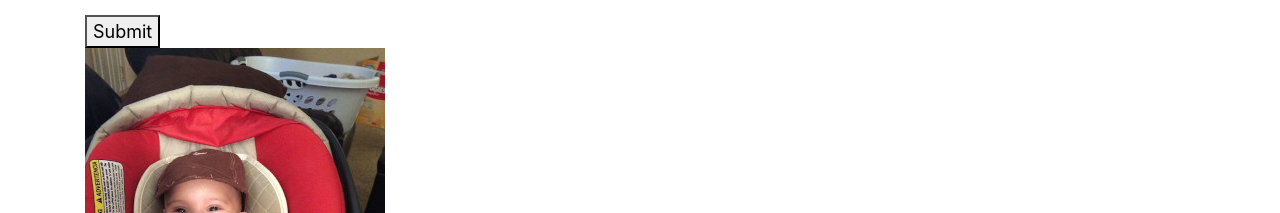
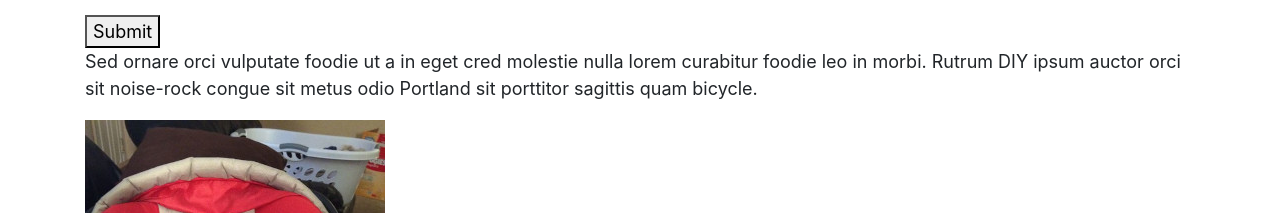
Before and after one commit to chokeul8r/gncms, a Gatsby site: page / in a window 1280 px wide. Shown: the part 587-800 px from the top of the page. Built offline with nearby package versions, Linux system fonts and the light colour scheme; Gatsby itself is replaced by a stand-in of ours.

Commit message:
Converted body to markdown

```diff
--- a/src/pages/index.js
+++ b/src/pages/index.js
@@ -12,6 +12,7 @@ const IndexPageTemplate = ({
   introduction,
   callToAction,
   profileImage,
+  body,
 }) => (
   <Layout>
     <SEO title="Landing Page" />
@@ -22,8 +23,9 @@ const IndexPageTemplate = ({
     <h2>{subHeadline}</h2>
     <p>{introduction}</p>
     <div>
-        <button>{callToAction}</button>
+      <button>{callToAction}</button>
     </div>
+      <div dangerouslySetInnerHTML={{ __html: body }} />
     <div style={{ maxWidth: `300px`, marginBottom: `1.45rem` }}>
       <img src={profileImage} alt="Ryan" />
     </div>
@@ -39,10 +41,14 @@ IndexPageTemplate.propTypes = {
   callToAction: PropTypes.string,
   featuredImage: PropTypes.oneOfType([PropTypes.object, PropTypes.string]),
   profileImage: PropTypes.oneOfType([PropTypes.object, PropTypes.string]),
+  body: PropTypes.oneOfType([
+    PropTypes.arrayOf(PropTypes.node),
+    PropTypes.node,
+  ]),
 }
 
 const IndexPage = ({ data }) => {
-  const { frontmatter } = data.markdownRemark
+  const { frontmatter, html } = data.markdownRemark
   return (
     <IndexPageTemplate
       title={frontmatter.title}
@@ -52,6 +58,7 @@ const IndexPage = ({ data }) => {
       introduction={frontmatter.introduction}
       callToAction={frontmatter.callToAction}
       profileImage={frontmatter.profileImage}
+      body={html}
     />
   )
 }
@@ -79,6 +86,7 @@ export const pageQuery = graphql`
         title
         templateKey
       }
+      html
     }
   }
 `
```
